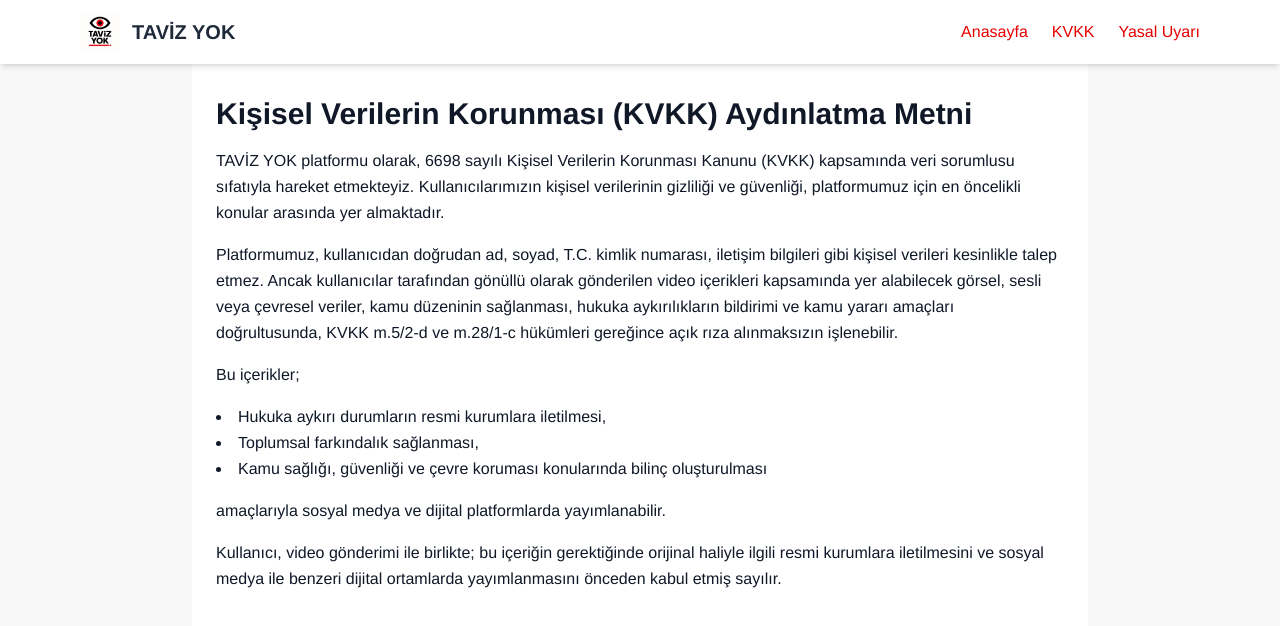
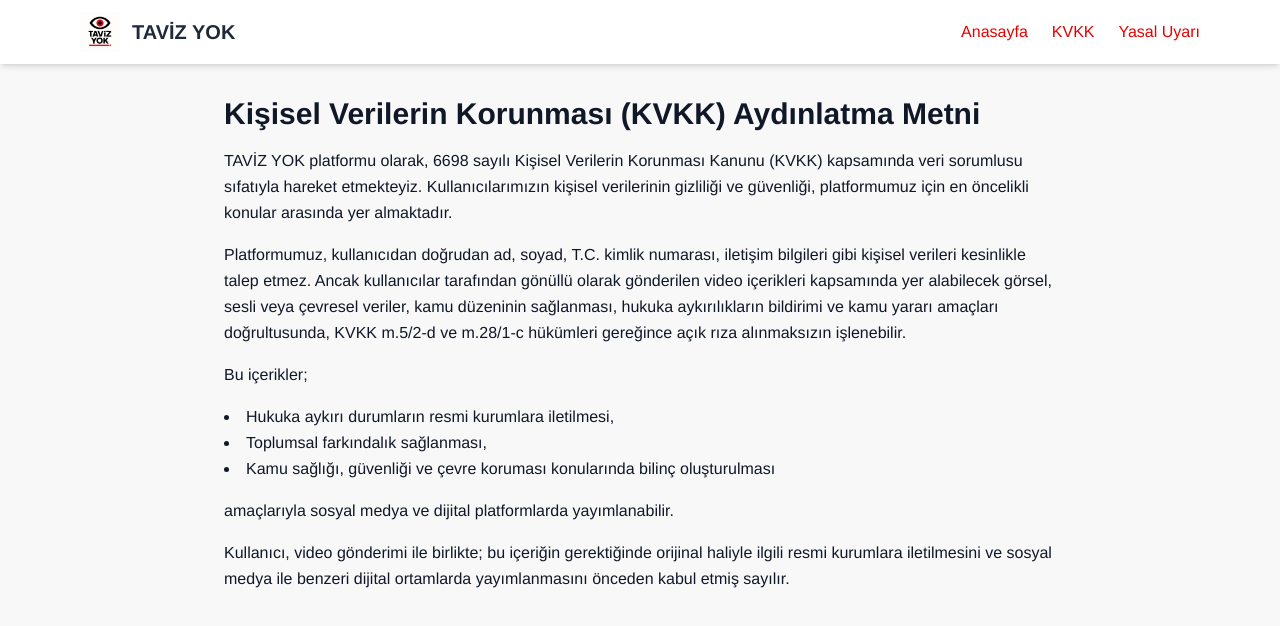
Before and after one commit to GurhanAksoy/tavizyok-website, a Next.js app: page /kvkk in a window 1280 px wide. Shown: the top 626 px of the page. Built offline with nearby package versions, Linux system fonts and the light colour scheme.

Commit message:
yasal metinleri düzenleme

```diff
--- a/src/app/kvkk/page.js
+++ b/src/app/kvkk/page.js
@@ -1,11 +1,12 @@
+
 'use client';
 import Navbar from '@/components/Navbar';
 
-export default function KVKK() {
+export default function Page() {
   return (
     <>
       <Navbar />
-      <main className="pt-24 min-h-screen bg-white text-gray-900 px-6 py-12 max-w-4xl mx-auto space-y-4 leading-relaxed">
+      <main className="pt-24 px-4 sm:px-6 md:px-8 text-gray-900 max-w-4xl mx-auto space-y-4 leading-relaxed">
         <h1 className="text-3xl font-bold">Kişisel Verilerin Korunması (KVKK) Aydınlatma Metni</h1>
 <p>
   TAVİZ YOK platformu olarak, 6698 sayılı Kişisel Verilerin Korunması Kanunu (KVKK) kapsamında veri sorumlusu sıfatıyla hareket etmekteyiz.
--- a/src/app/yasal-uyari/page.js
+++ b/src/app/yasal-uyari/page.js
@@ -1,11 +1,12 @@
+
 'use client';
 import Navbar from '@/components/Navbar';
 
-export default function YasalUyari() {
+export default function Page() {
   return (
     <>
       <Navbar />
-      <main className="pt-24 min-h-screen bg-white text-gray-900 px-6 py-12 max-w-4xl mx-auto space-y-4 leading-relaxed">
+      <main className="pt-24 px-4 sm:px-6 md:px-8 text-gray-900 max-w-4xl mx-auto space-y-4 leading-relaxed">
         <h1 className="text-3xl font-bold">Yasal Uyarı ve Sorumluluk Reddi</h1>
 <p>
   TAVİZ YOK, yalnızca bir dijital iletişim ve kamusal bilgilendirme platformudur. Kullanıcılar tarafından paylaşılan içeriklerin tüm hukuki,
```
Lines whose indentation alone changed are shown as unchanged.
